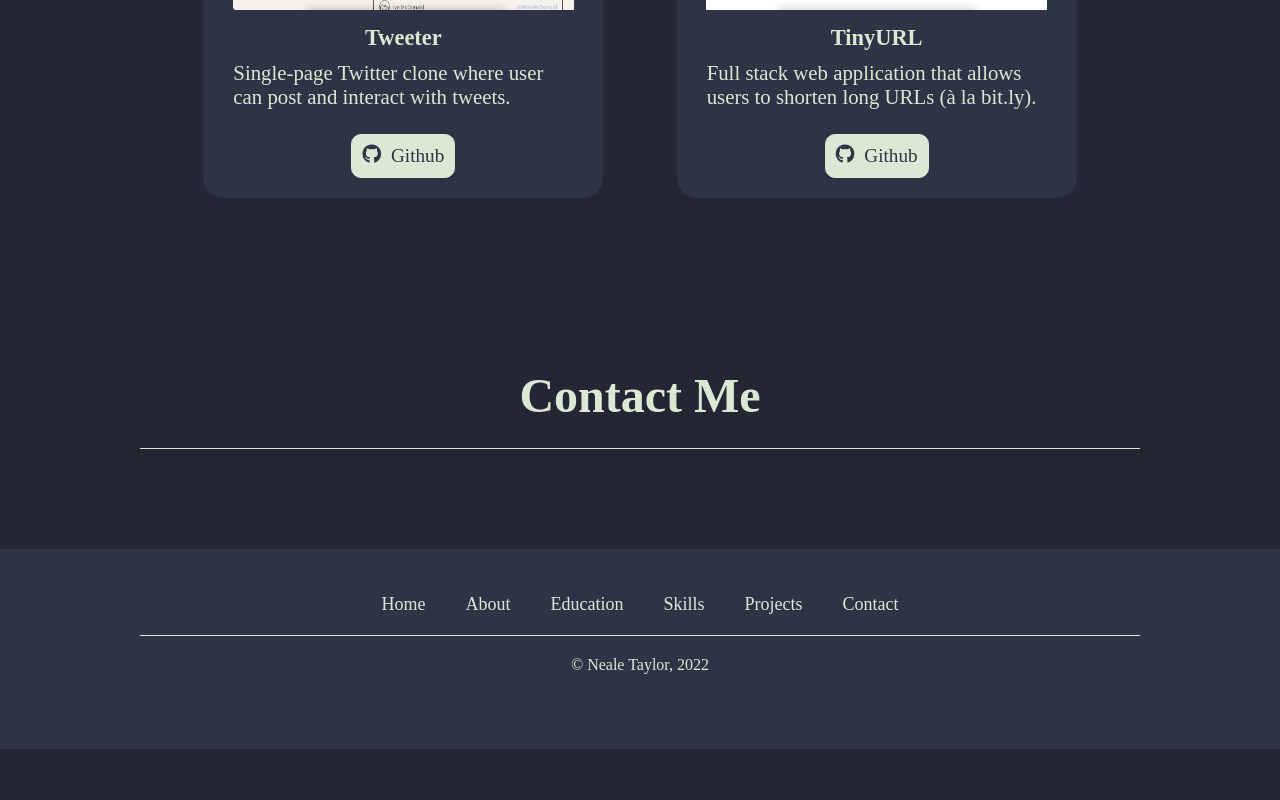
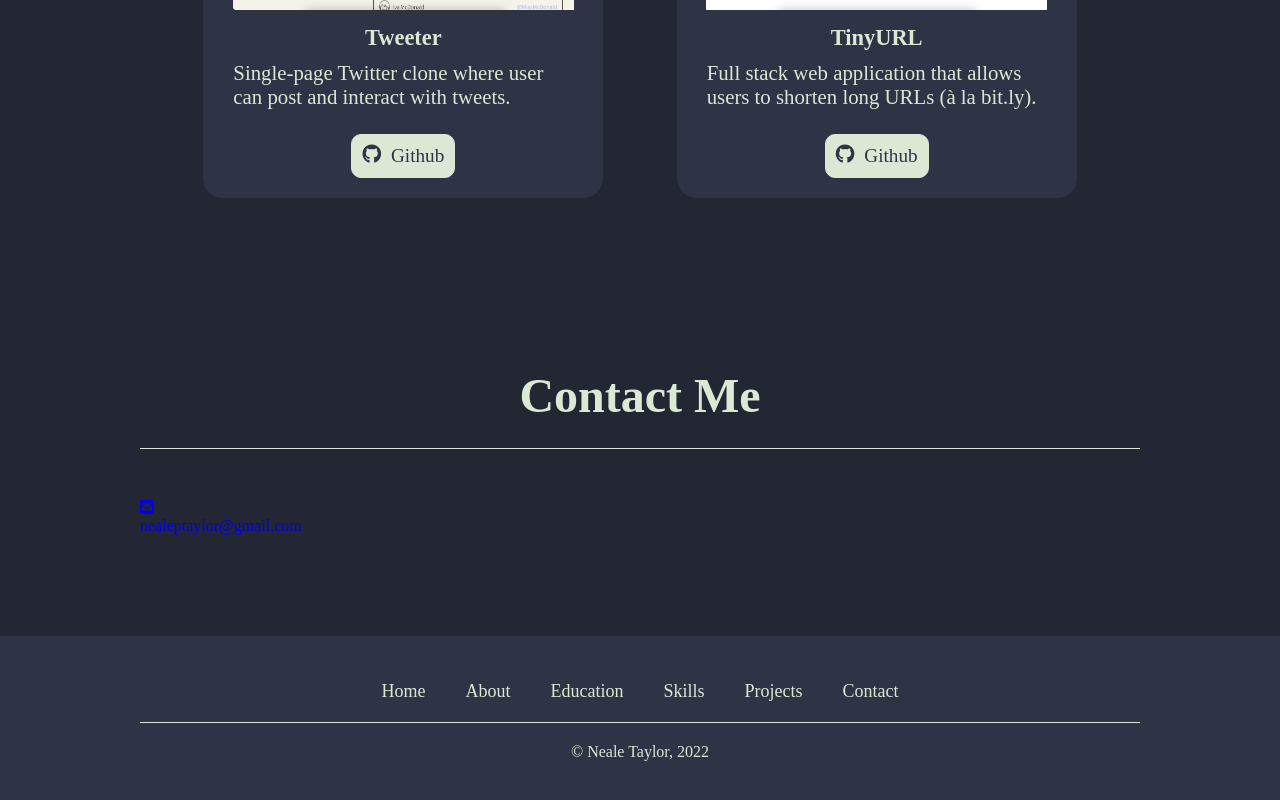
Before and after one commit to NealePT/nealetaylorcom, a React (Create React App) app in the folder react-site/: page / in a window 1280 px wide. Shown: the part 3768-4568 px from the top of the page. Before the commit the page ends 4517 px from the top, so only its background shows below. Built offline with nearby package versions, Linux system fonts and the light colour scheme.

Commit message:
add email link

```diff
--- a/react-site/src/components/Contact.jsx
+++ b/react-site/src/components/Contact.jsx
@@ -5,6 +5,12 @@ export default function Contact(props) {
         <h3>
           Contact Me
         </h3>
+        <div className="conactLinks">
+          <a className="contactEmailLink" href="mailto:nealeptaylor@gmail.com">
+            <i className="fa-solid fa-square-envelope"></i>
+            <p>nealeptaylor@gmail.com</p>
+          </a>
+        </div>
       </div>
     </div>
   )
```
